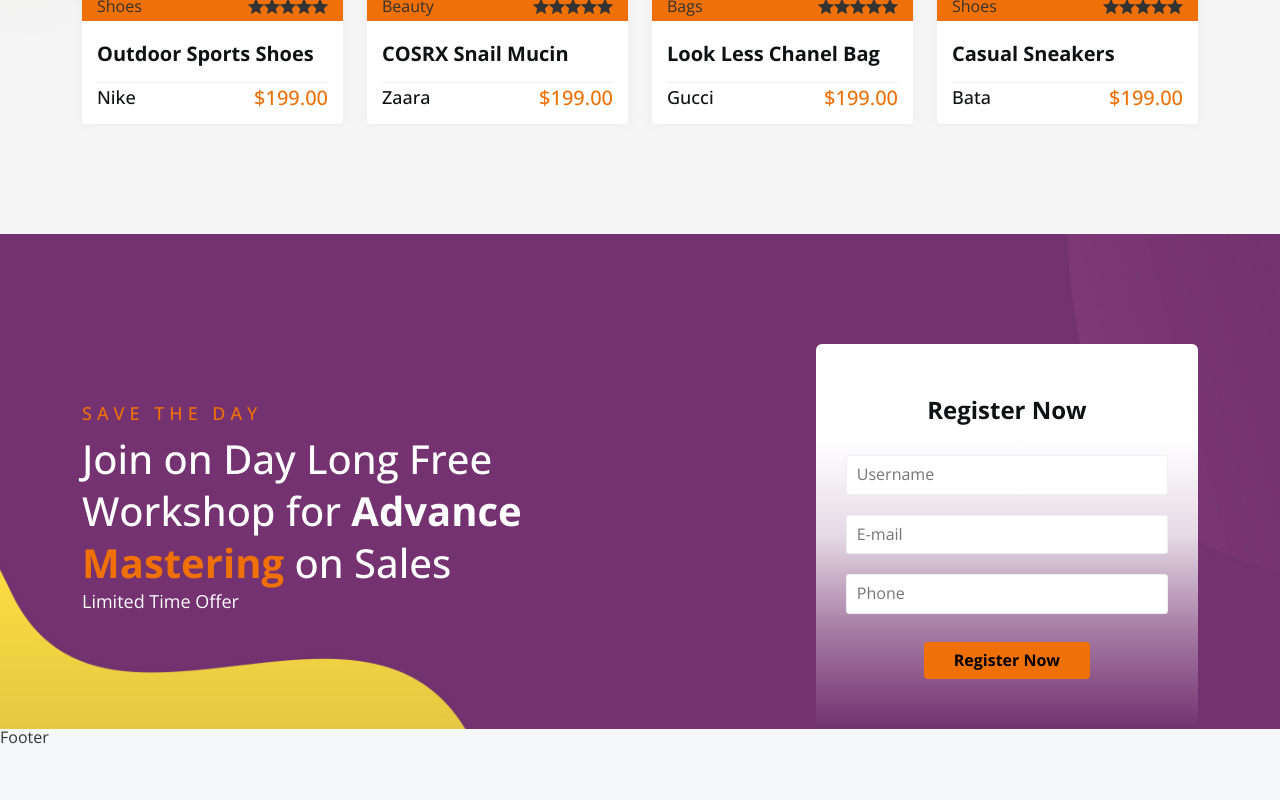
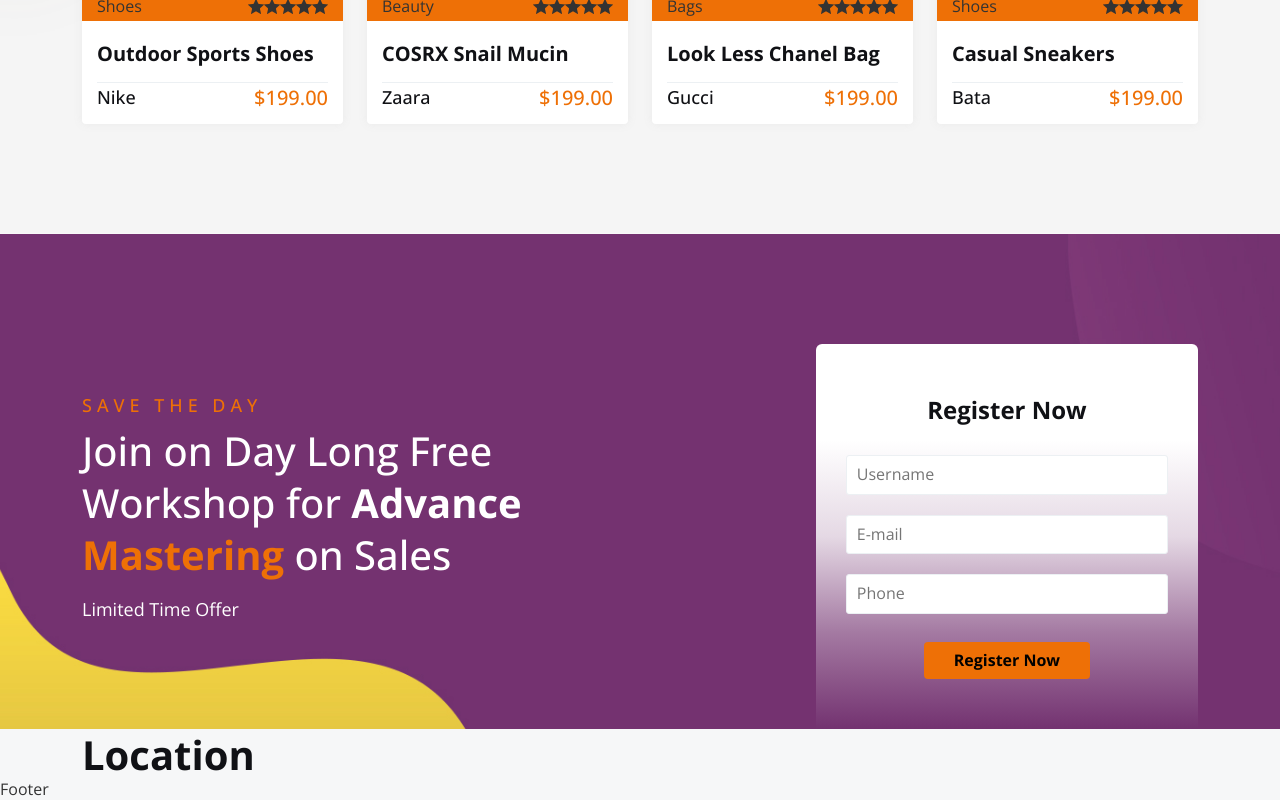
Before and after one commit to it27427/dokanbondhu-ecommerce, a React (Vite) app: page / in a window 1280 px wide. Shown: the part 2481-3281 px from the top of the page. Before the commit the page ends 3229 px from the top, so only its background shows below. Built offline with nearby package versions, Linux system fonts and the light colour scheme.

Commit message:
LocationSpread Component Created and HomeRegister Description Gap added

```diff
--- a/src/components/home/HomeRegister.jsx
+++ b/src/components/home/HomeRegister.jsx
@@ -23,7 +23,7 @@ const HomeRegister = () => {
 
               {title}
 
-              <p>{description}</p>
+              <p className='pt-3'>{description}</p>
             </div>
           </div>
 
--- /dev/null
+++ b/src/components/home/LocationSpread.jsx
@@ -0,0 +1,13 @@
+import React from 'react';
+
+const LocationSpread = () => {
+  return (
+    <section className=''>
+      <div className='container'>
+        <h2>Location</h2>
+      </div>
+    </section>
+  );
+};
+
+export default LocationSpread;
--- a/src/pages/Home.jsx
+++ b/src/pages/Home.jsx
@@ -2,6 +2,7 @@ import Hero from '@/components/home/Hero';
 import HomeCategory from '@/components/home/HomeCategory';
 import CategoryShowCase from '@/components/home/CategoryShowCase';
 import HomeRegister from '@/components/home/HomeRegister';
+import LocationSpread from '@/components/home/LocationSpread';
 
 const HomePage = () => {
   return (
@@ -18,6 +19,9 @@ const HomePage = () => {
 
         {/* HOME-REGISTER */}
         <HomeRegister />
+
+        {/* LOCATION-SPREAD */}
+        <LocationSpread />
       </main>
     </>
   );
```
